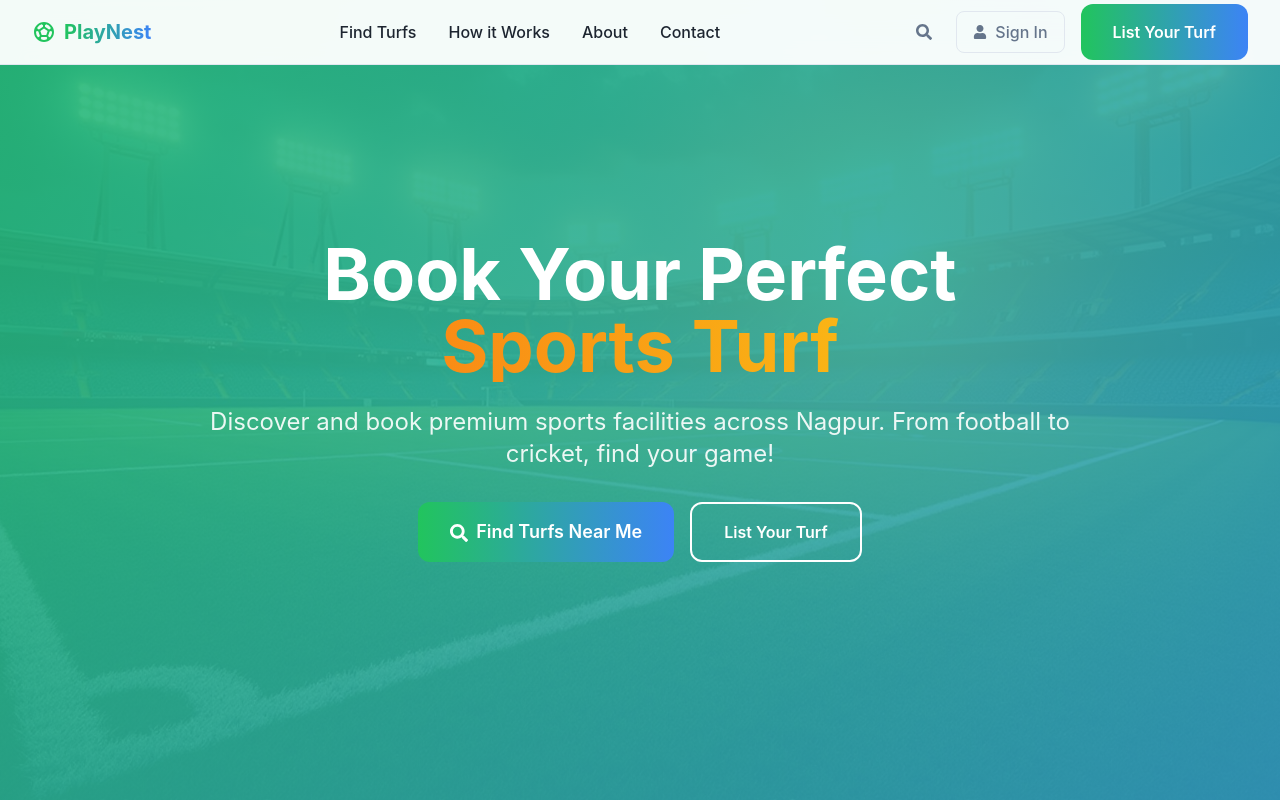
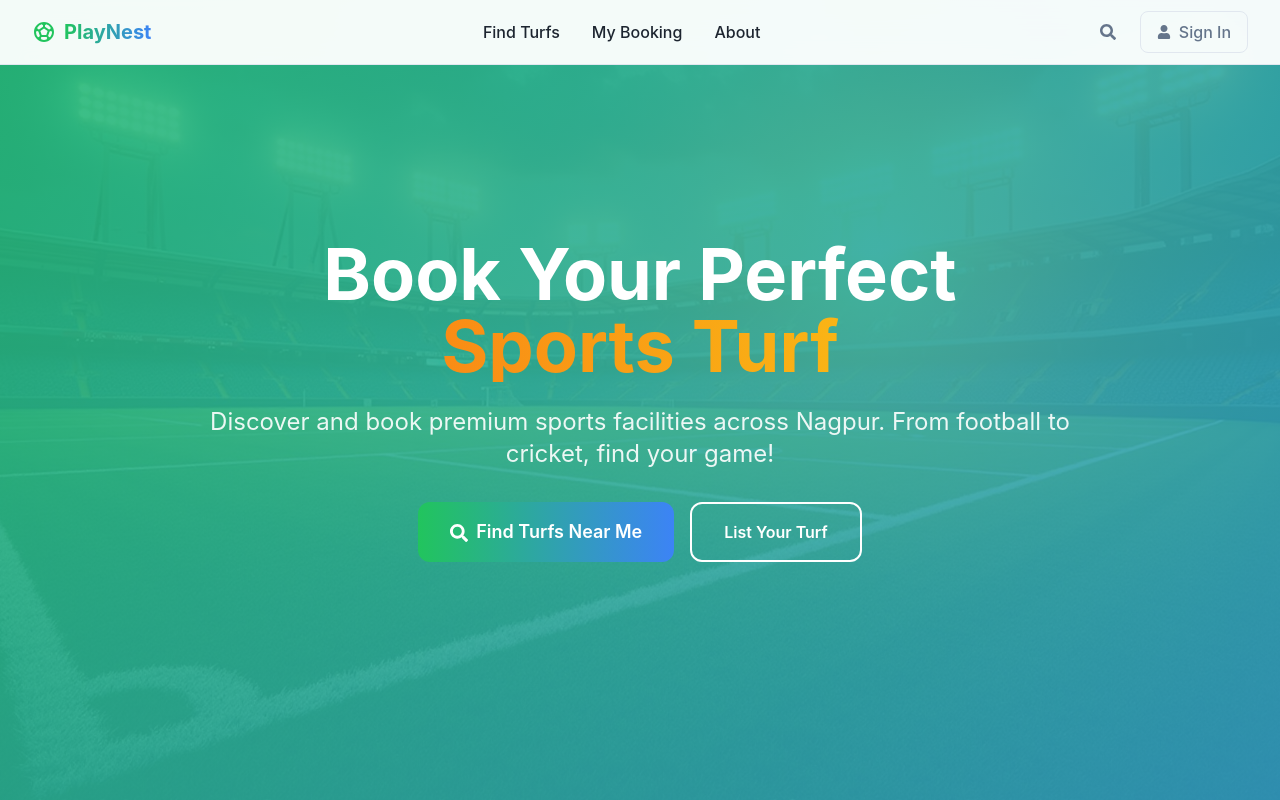
Before and after one commit to Aryaman129/play-nest-nagpur, a React (Vite) app: page / in a window 1280 px wide. Shown: the top 800 px of the page. Built offline with nearby package versions, Linux system fonts and the light colour scheme; the HTML template or start-up script is replaced by a standard one.

Commit message:
Refactor Navbar links

```diff
--- a/src/components/Navbar.tsx
+++ b/src/components/Navbar.tsx
@@ -8,9 +8,8 @@ const Navbar = () => {
 
   const menuItems = [
     { label: 'Find Turfs', href: '/turfs' },
-    { label: 'How it Works', href: '/#how-it-works' },
+    { label: 'My Booking', href: '/bookings' },
     { label: 'About', href: '/#about' },
-    { label: 'Contact', href: '/#contact' },
   ];
 
   return (
@@ -70,13 +69,6 @@ const Navbar = () => {
               <FaUser className="text-sm" />
               <span className="font-medium">Sign In</span>
             </motion.button>
-            <motion.button
-              whileHover={{ scale: 1.05 }}
-              whileTap={{ scale: 0.95 }}
-              className="btn-hero"
-            >
-              List Your Turf
-            </motion.button>
           </div>
 
           {/* Mobile Menu Button */}
@@ -120,9 +112,6 @@ const Navbar = () => {
               <button className="w-full text-left text-muted-foreground hover:text-primary transition-colors">
                 Sign In
               </button>
-              <button className="w-full btn-hero text-center">
-                List Your Turf
-              </button>
             </div>
           </div>
         </motion.div>
```
